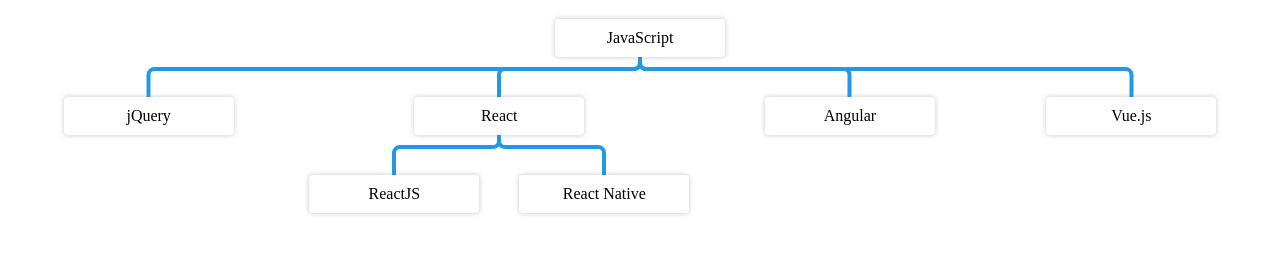
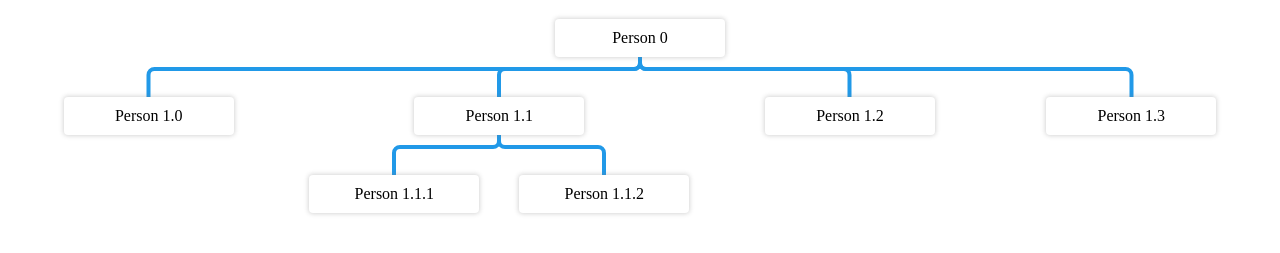
Before and after one commit to winnawat/suvansinpan-roots, a plain HTML site: page index.html in a window 1280 px wide. Shown: the part 129-382 px from the top of the page. Drawn offline with Linux system fonts and the light colour scheme.

Commit message:
Change to person-hierarchy labeling

```diff
--- a/index.html
+++ b/index.html
@@ -1,7 +1,7 @@
 <!doctype html>
 <html>
   <head>
-    <title>This is the title of the webpage!</title>
+    <title>The Suvansinpan Family Tree</title>
     <link rel="stylesheet" href="tree_maker-min.css">
     <script type="text/javascript" src="tree_maker-min.js"></script>
   </head>
@@ -26,13 +26,13 @@
       };
 
       let treeParams = {
-          1: {trad: 'JavaScript'},
-          2: {trad: 'jQuery'},
-          3: {trad: 'React'},
-          4: {trad: 'Angular'},
-          5: {trad: 'Vue.js'},
-          6: {trad: 'ReactJS'},
-          7: {trad: 'React Native'},
+          1: {trad: 'Person 0'},
+          2: {trad: 'Person 1.0'},
+          3: {trad: 'Person 1.1'},
+          4: {trad: 'Person 1.2'},
+          5: {trad: 'Person 1.3'},
+          6: {trad: 'Person 1.1.1'},
+          7: {trad: 'Person 1.1.2'},
       };
 
       treeMaker(tree, {
```
